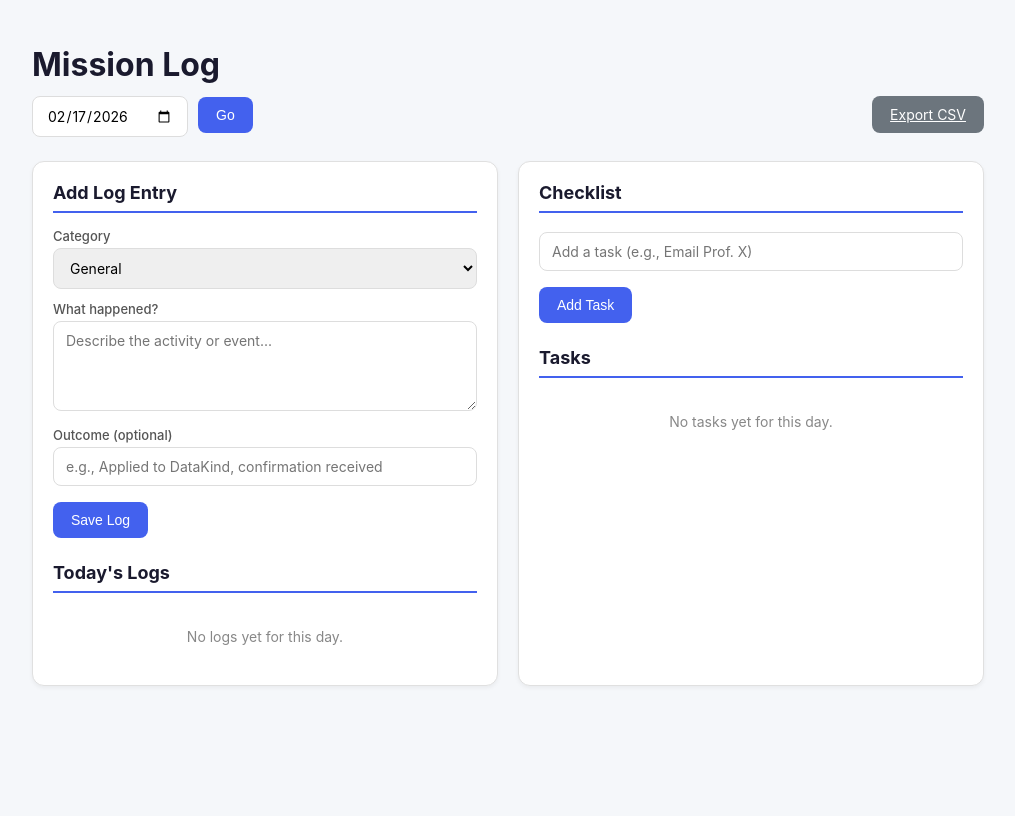
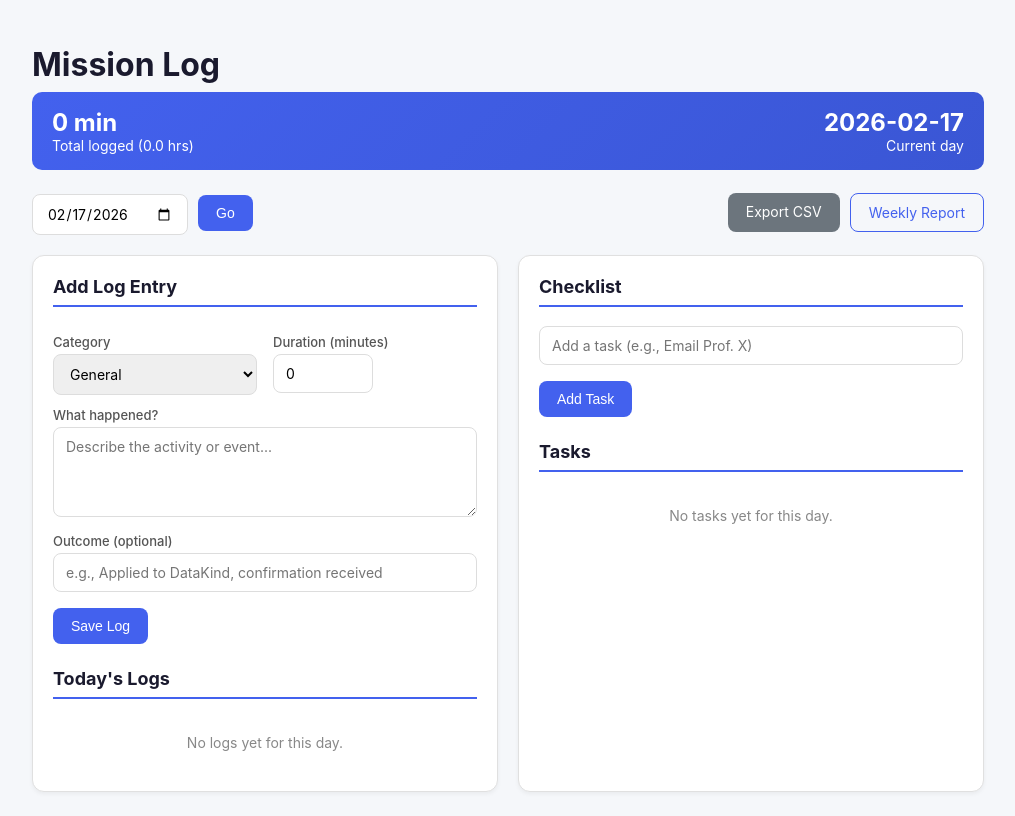
Before and after one commit to Rahul-Kushal-Anchi/mission-log, a FastAPI app: page / in a window 1280 px wide. Shown: the whole page, without its empty margins (132-1147 px from the left). Before the commit the page ends 686 px from the top, so only its background shows below. Run offline with FastAPI, Linux system fonts and the light colour scheme; data that the repository does not hold is empty.

Commit message:
Add duration tracking and weekly report export
- Add duration_min field to log entries
- Display total minutes logged per day in stats bar
- Add /export/weekly endpoint for Markdown weekly reports
- Show duration badges on log entries
- Update UI with improved stats display

Co-authored-by: Cursor <cursoragent@cursor.com>

```diff
--- a/app.py
+++ b/app.py
@@ -1,9 +1,9 @@
 from contextlib import asynccontextmanager
 from fastapi import FastAPI, Request, Form
-from fastapi.responses import HTMLResponse, RedirectResponse, StreamingResponse
+from fastapi.responses import HTMLResponse, RedirectResponse, StreamingResponse, PlainTextResponse
 from fastapi.templating import Jinja2Templates
 from fastapi.staticfiles import StaticFiles
-from datetime import date
+from datetime import date, timedelta
 from db import SessionLocal, init_db
 from models import LogEntry, Task
 import csv
@@ -49,13 +49,17 @@ def home(request: Request, day: str = None):
         Task.log_date == log_date
     ).order_by(Task.ts.asc()).all()
 
+    # Calculate total minutes for the day
+    total_minutes = sum((l.duration_min or 0) for l in logs)
+
     return templates.TemplateResponse(
         request,
         "index.html",
         {
             "log_date": log_date,
             "logs": logs,
-            "tasks": tasks
+            "tasks": tasks,
+            "total_minutes": total_minutes
         }
     )
 
@@ -65,6 +69,7 @@ def add_log(
     text: str = Form(...),
     category: str = Form("General"),
     outcome: str = Form(""),
+    duration_min: int = Form(0),
     day: str = Form(None)
 ):
     db = next(get_db())
@@ -74,7 +79,8 @@ def add_log(
         log_date=log_date,
         category=category,
         text=text,
-        outcome=outcome
+        outcome=outcome,
+        duration_min=duration_min
     )
     db.add(entry)
     db.commit()
@@ -117,13 +123,13 @@ def export_csv(day: str = None):
     writer = csv.writer(output)
 
     # Write logs
-    writer.writerow(["Type", "Timestamp", "Category", "Text", "Outcome/Status"])
+    writer.writerow(["Type", "Timestamp", "Category", "Text", "Outcome/Status", "Duration"])
     for log in logs:
-        writer.writerow(["Log", log.ts.isoformat(), log.category, log.text, log.outcome])
+        writer.writerow(["Log", log.ts.isoformat(), log.category, log.text, log.outcome, log.duration_min or 0])
 
     for task in tasks:
         status = "Done" if task.done else "Pending"
-        writer.writerow(["Task", task.ts.isoformat(), "-", task.title, status])
+        writer.writerow(["Task", task.ts.isoformat(), "-", task.title, status, "-"])
 
     output.seek(0)
     return StreamingResponse(
@@ -131,3 +137,55 @@ def export_csv(day: str = None):
         media_type="text/csv",
         headers={"Content-Disposition": f"attachment; filename=mission_log_{log_date}.csv"}
     )
+
+
+@app.get("/export/weekly", response_class=PlainTextResponse)
+def export_weekly(day: str = None):
+    """Export weekly report as Markdown"""
+    db = next(get_db())
+    end_day = date.fromisoformat(day) if day else date.today()
+    start_day = end_day - timedelta(days=6)
+
+    logs = (
+        db.query(LogEntry)
+        .filter(LogEntry.log_date >= start_day, LogEntry.log_date <= end_day)
+        .order_by(LogEntry.log_date.asc(), LogEntry.ts.asc())
+        .all()
+    )
+    tasks = (
+        db.query(Task)
+        .filter(Task.log_date >= start_day, Task.log_date <= end_day)
+        .all()
+    )
+
+    total_minutes = sum((l.duration_min or 0) for l in logs)
+    done_tasks = sum(1 for t in tasks if t.done)
+    total_tasks = len(tasks)
+
+    # Category totals
+    by_cat = {}
+    for l in logs:
+        by_cat[l.category] = by_cat.get(l.category, 0) + (l.duration_min or 0)
+
+    lines = []
+    lines.append(f"# Weekly Execution Report ({start_day} → {end_day})")
+    lines.append("")
+    lines.append(f"- Total time: **{total_minutes} min** (**{total_minutes/60:.2f} hrs**)")
+    lines.append(f"- Tasks: **{done_tasks}/{total_tasks}** completed")
+    lines.append("")
+    lines.append("## Time by Category")
+    for cat, mins in sorted(by_cat.items(), key=lambda x: x[1], reverse=True):
+        lines.append(f"- {cat}: {mins} min ({mins/60:.2f} hrs)")
+    lines.append("")
+    lines.append("## Daily Notes")
+    current = None
+    for l in logs:
+        if l.log_date != current:
+            current = l.log_date
+            lines.append(f"### {current}")
+        outcome = f" — _{l.outcome}_" if l.outcome else ""
+        dur = f" ({l.duration_min}m)" if l.duration_min else ""
+        lines.append(f"- **{l.category}**{dur}: {l.text}{outcome}")
+
+    md = "\n".join(lines)
+    return md
--- a/models.py
+++ b/models.py
@@ -13,6 +13,7 @@ class LogEntry(Base):
     category = Column(String(50), default="General", index=True)
     text = Column(Text, nullable=False)
     outcome = Column(String(100), default="")
+    duration_min = Column(Integer, default=0)  # Duration in minutes
 
 
 class Task(Base):
--- a/templates/index.html
+++ b/templates/index.html
@@ -20,11 +20,30 @@
       color: #1a1a2e;
       margin-bottom: 8px;
     }
+    .stats-bar {
+      background: linear-gradient(135deg, #4361ee 0%, #3a56d4 100%);
+      color: white;
+      padding: 16px 20px;
+      border-radius: 10px;
+      margin-bottom: 20px;
+      display: flex;
+      justify-content: space-between;
+      align-items: center;
+      flex-wrap: wrap;
+      gap: 12px;
+    }
+    .stats-bar .stat {
+      font-size: 14px;
+    }
+    .stats-bar .stat-value {
+      font-size: 24px;
+      font-weight: 700;
+    }
     .date-nav {
       display: flex;
       align-items: center;
       gap: 12px;
-      margin-bottom: 24px;
+      margin-bottom: 20px;
       flex-wrap: wrap;
     }
     .date-nav input[type="date"] {
@@ -42,6 +61,8 @@
       cursor: pointer;
       font-size: 14px;
       transition: background 0.2s;
+      text-decoration: none;
+      display: inline-block;
     }
     .date-nav button:hover, .btn:hover {
       background: #3a56d4;
@@ -51,6 +72,15 @@
     }
     .btn-secondary:hover {
       background: #5a6268;
+    }
+    .btn-outline {
+      background: transparent;
+      border: 1px solid #4361ee;
+      color: #4361ee;
+    }
+    .btn-outline:hover {
+      background: #4361ee;
+      color: white;
     }
     .row {
       display: flex;
@@ -89,6 +119,9 @@
       font-size: 14px;
       font-family: inherit;
     }
+    input[type="number"] {
+      width: 100px;
+    }
     textarea {
       resize: vertical;
     }
@@ -96,6 +129,15 @@
       outline: none;
       border-color: #4361ee;
       box-shadow: 0 0 0 3px rgba(67, 97, 238, 0.1);
+    }
+    .form-row {
+      display: flex;
+      gap: 16px;
+      flex-wrap: wrap;
+    }
+    .form-row > div {
+      flex: 1;
+      min-width: 120px;
     }
     .form-actions {
       margin-top: 16px;
@@ -111,9 +153,20 @@
       font-size: 12px;
       color: #666;
       margin-bottom: 6px;
+      display: flex;
+      align-items: center;
+      gap: 8px;
+      flex-wrap: wrap;
     }
     .log-meta .category {
       background: #4361ee;
+      color: white;
+      padding: 2px 8px;
+      border-radius: 4px;
+      font-weight: 500;
+    }
+    .log-meta .duration {
+      background: #28a745;
       color: white;
       padding: 2px 8px;
       border-radius: 4px;
@@ -167,7 +220,9 @@
       color: #888;
       font-size: 14px;
     }
-    .export-link {
+    .export-links {
+      display: flex;
+      gap: 10px;
       margin-left: auto;
     }
   </style>
@@ -175,12 +230,26 @@
 <body>
   <h1>Mission Log</h1>
 
+  <div class="stats-bar">
+    <div class="stat">
+      <div class="stat-value">{{ total_minutes }} min</div>
+      <div>Total logged ({{ (total_minutes / 60) | round(2) }} hrs)</div>
+    </div>
+    <div class="stat" style="text-align: right;">
+      <div class="stat-value">{{ log_date }}</div>
+      <div>Current day</div>
+    </div>
+  </div>
+
   <div class="date-nav">
     <form method="get" style="display: flex; gap: 10px; align-items: center;">
       <input type="date" name="day" value="{{ log_date }}">
       <button type="submit">Go</button>
     </form>
-    <a href="/export?day={{ log_date }}" class="btn btn-secondary export-link">Export CSV</a>
+    <div class="export-links">
+      <a href="/export?day={{ log_date }}" class="btn btn-secondary">Export CSV</a>
+      <a href="/export/weekly?day={{ log_date }}" class="btn btn-outline">Weekly Report</a>
+    </div>
   </div>
 
   <div class="row">
@@ -189,6 +258,8 @@
       <form method="post" action="/log">
         <input type="hidden" name="day" value="{{ log_date }}">
 
+        <div class="form-row">
+          <div>
             <label>Category</label>
             <select name="category">
               <option value="Visa">Visa</option>
@@ -198,6 +269,12 @@
               <option value="Reading">Reading</option>
               <option value="General" selected>General</option>
             </select>
+          </div>
+          <div>
+            <label>Duration (minutes)</label>
+            <input name="duration_min" type="number" min="0" value="0">
+          </div>
+        </div>
 
         <label>What happened?</label>
         <textarea name="text" rows="4" placeholder="Describe the activity or event..." required></textarea>
@@ -215,7 +292,11 @@
         {% for l in logs %}
           <div class="log-entry">
             <div class="log-meta">
-              {{ l.ts.strftime('%H:%M') }} — <span class="category">{{ l.category }}</span>
+              {{ l.ts.strftime('%H:%M') }} —
+              <span class="category">{{ l.category }}</span>
+              {% if l.duration_min %}
+                <span class="duration">{{ l.duration_min }}m</span>
+              {% endif %}
             </div>
             <div class="log-text">{{ l.text }}</div>
             {% if l.outcome %}
```
Lines whose indentation alone changed are shown as unchanged.
